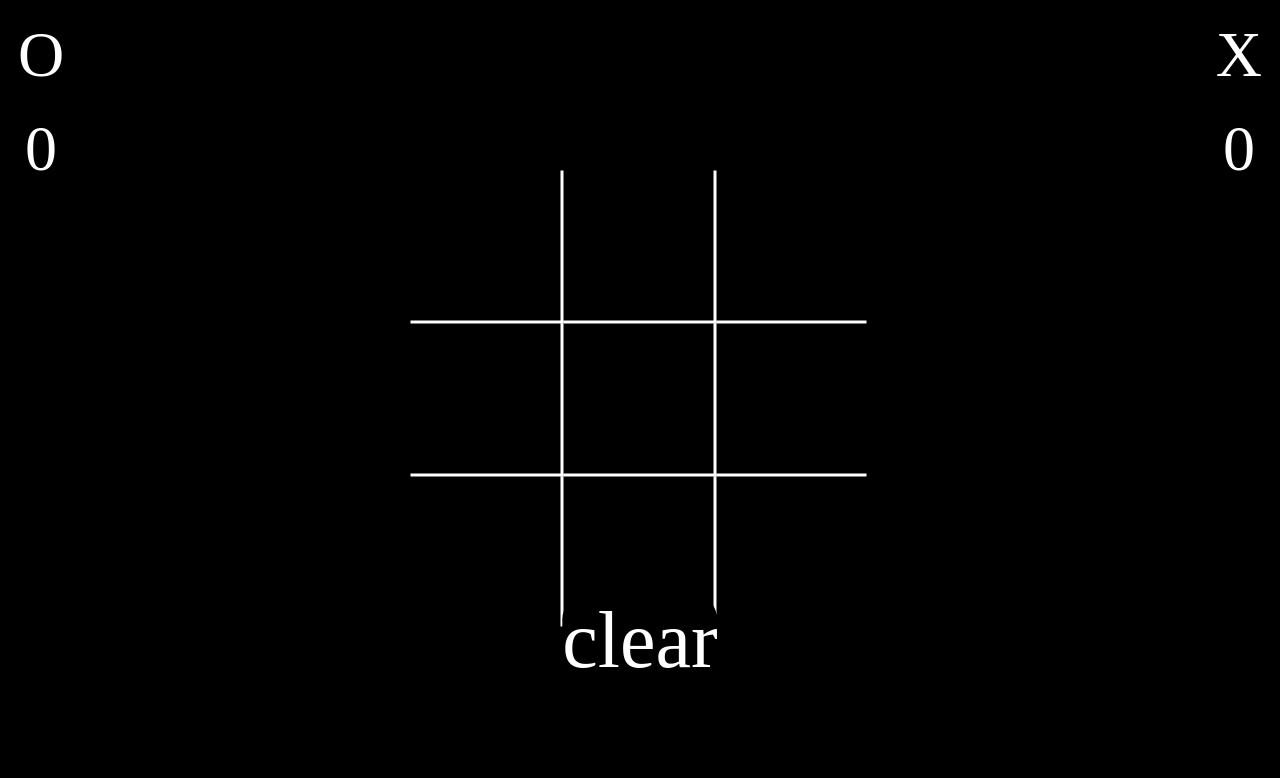
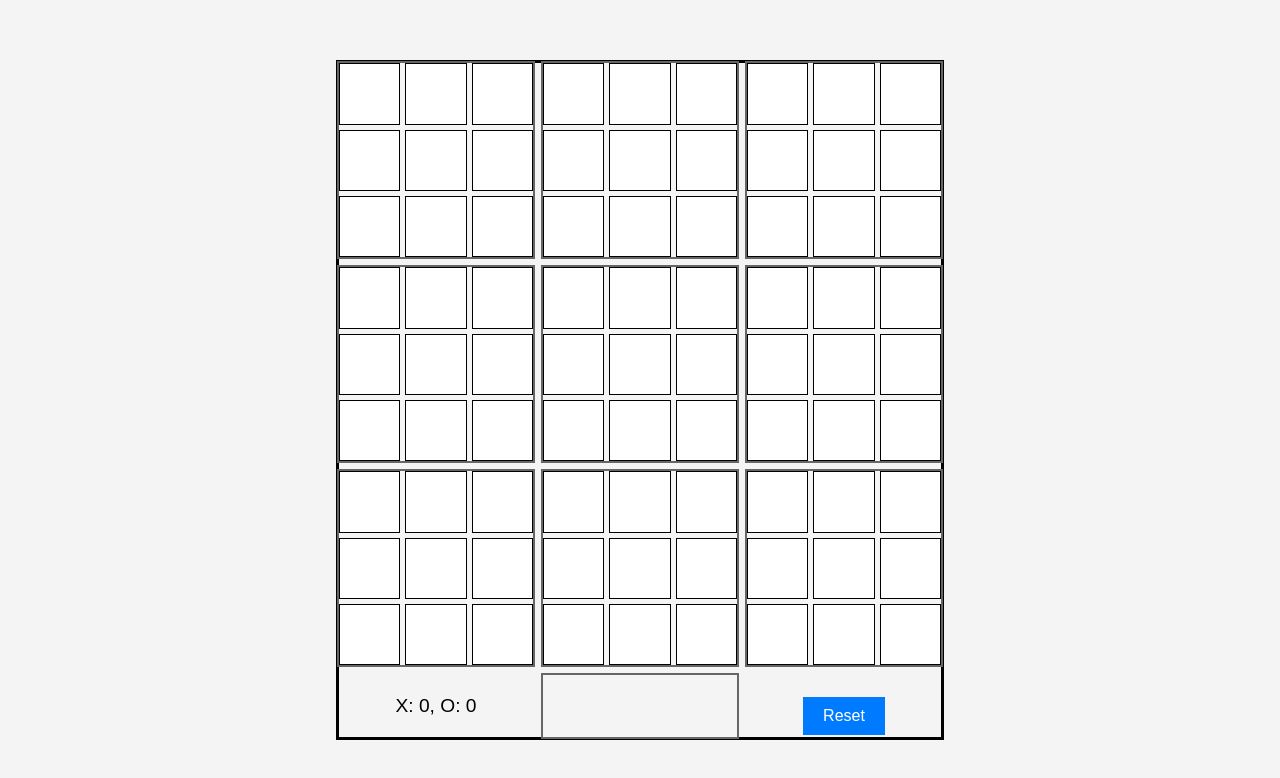
Before and after one commit to mariomine88/Super-tic-tac-toe, a plain HTML site: page index.html in a window 1280 px wide. Drawn offline with Linux system fonts and the light colour scheme.

Commit message:
supper tic tac toe

```diff
--- a/index.html
+++ b/index.html
@@ -5,30 +5,17 @@
     <meta name="viewport" content="width=device-width, initial-scale=1.0">
     <link rel="stylesheet" href="styles.css">
     <script src="script.js" defer></script>
-    <title>Tic Tac Toe</title>
+    <title>Super Tic Tac Toe</title>
 </head>
 <body>
-    <div id="score" >
-                <div class="player" id="playerO">
-                    <span>O</span>
-                    <span id="scoreO">0</span>
-                </div>
-                <div class="player" id="playerX">
-                    <span>X</span>
-                    <span id="scoreX">0</span>
-                </div>
-            </div>
-            <div id="board" >
-                <div class="box" id="0"></div>
-                <div class="box" id="1"></div>
-                <div class="box" id="2"></div>
-                <div class="box" id="3"></div>
-                <div class="box" id="4"></div>
-                <div class="box" id="5"></div>
-                <div class="box" id="6"></div>
-                <div class="box" id="7"></div>
-                <div class="box" id="8"></div>
+    <body>
+        <div id="tic-tac-toe-board">
+          <p id="score">X: 0, O: 0</p>
+          <div class="board" id="board-0">
+          </div>
+          <button id="reset">Reset</button>
         </div>
-        <div id="clear" onclick="resetBoard()">clear</div>
+        <script src="script.js"></script>
+      </body>
 </body>
 </html>
--- a/script.js
+++ b/script.js
@@ -1,77 +1,89 @@
-const cells = document.querySelectorAll('.box');
-const playerX = "X";
-const playerO = "O";
-let currentPlayer = playerX;
-let gamefinished = false;
-let scores = {
-    [playerX]: 0,
-    [playerO]: 0
-};
+let mainBoard = document.getElementById('tic-tac-toe-board');
+let scoreElement = document.getElementById('score');
 
-function checkWin(player) {
-    // Define winning combinations
-    const winCombinations = [
-        [0, 1, 2], [3, 4, 5], [6, 7, 8], // Rows
-        [0, 3, 6], [1, 4, 7], [2, 5, 8], // Columns
-        [0, 4, 8], [2, 4, 6]            // Diagonals
+for (let i = 0; i < 9; i++) {
+    let board = document.createElement('div');
+    board.className = 'board';
+    board.id = 'board-' + i;
+    for (let j = 0; j < 9; j++) {
+        let cell = document.createElement('div');
+        cell.className = 'cell';
+        board.appendChild(cell);
+    }
+    mainBoard.insertBefore(board, scoreElement);
+}
+
+let boards = Array(9).fill().map(() => Array(9).fill(null));
+let turn = 'X';
+let score = { X: 0, O: 0 };
+let nextBoard = null;
+
+function checkWin(board) {
+    const lines = [
+        [0, 1, 2],
+        [3, 4, 5],
+        [6, 7, 8],
+        [0, 3, 6],
+        [1, 4, 7],
+        [2, 5, 8],
+        [0, 4, 8],
+        [2, 4, 6]
     ];
-
-    // Check each winning combination
-    for (const combination of winCombinations) {
-        const [a, b, c] = combination;
-        if (
-            cells[a].textContent === player &&
-            cells[b].textContent === player &&
-            cells[c].textContent === player
-        ) {
-            document.getElementById(a).style.background = "rgba(255, 255, 255, 0.5)";
-            document.getElementById(b).style.background = "rgba(255, 255, 255, 0.5)";
-            document.getElementById(c).style.background = "rgba(255, 255, 255, 0.5)";
-            return true; // Player wins
+    for (let line of lines) {
+        if (board[line[0]] && board[line[0]] === board[line[1]] && board[line[0]] === board[line[2]]) {
+            return board[line[0]];
         }
     }
-
-    return false; // Player doesn't win
+    return null;
 }
 
-
-function updateScores() {
-    document.getElementById("scoreX").textContent = scores[playerX];
-    document.getElementById("scoreO").textContent = scores[playerO];
+function updateScore() {
+    document.getElementById('score').textContent = `X: ${score.X}, O: ${score.O}`;
 }
 
-function resetBoard() {
-    cells.forEach(cell => {
-        cell.textContent = ""; // Clear cell content
-        cell.style.removeProperty("background");
+document.querySelectorAll('.board').forEach((boardElement, boardIndex) => {
+    boardElement.querySelectorAll('.cell').forEach((cell, cellIndex) => {
+        cell.addEventListener('click', () => {
+            if (!boards[boardIndex][cellIndex] && (nextBoard === null || nextBoard === boardIndex)) {
+                boards[boardIndex][cellIndex] = turn;
+                cell.textContent = turn;
+                if (checkWin(boards[boardIndex])) {
+                    score[turn]++;
+                    updateScore();
+                    boards[boardIndex] = Array(9).fill(null);
+                    document.querySelectorAll(`#board-${boardIndex} .cell`).forEach(cell => {
+
+                    });
+                }
+                nextBoard = cellIndex;
+                turn = turn === 'X' ? 'O' : 'X';
+
+                // Remove active-board class from all boards
+                document.querySelectorAll('.board').forEach(board => {
+                    board.classList.remove('active-board');
+                });
+
+                // Add active-board class to the next board
+                if (nextBoard !== null) {
+                    document.querySelectorAll('.board')[nextBoard].classList.add('active-board');
+                }
+            }
+        });
     });
-    gamefinished = false;
-    currentPlayer = playerX; // Reset to Player X's turn
-    document.getElementById("playerX").classList.add("active");
-    document.getElementById("playerO").classList.remove("active");
-}
+});
 
+document.getElementById('reset').addEventListener('click', () => {
+    boards = Array(9).fill().map(() => Array(9).fill(null));
+    turn = 'X';
+    nextBoard = null;
+    document.querySelectorAll('.cell').forEach(cell => {
+        cell.textContent = '';
+    });
+    score = { X: 0, O: 0 };
+    updateScore();
 
-function handleClick(event) {
-    const cell = event.target;
-    if (cell.textContent === "") {
-        cell.textContent = currentPlayer;
-
-        if (checkWin(currentPlayer) && !gamefinished) {
-            scores[currentPlayer]++;
-            updateScores();
-            gamefinished = true;
-        } else if (Array.from(cells).every(cell => cell.textContent !== "") && !gamefinished) {
-            resetBoard();
-        } else {
-            currentPlayer = currentPlayer === playerX ? playerO : playerX;
-            document.getElementById("playerX").classList.toggle("active");
-            document.getElementById("playerO").classList.toggle("active");
-        }
-    }
-}
-
-cells.forEach(cell => {
-    cell.addEventListener('click', handleClick);
+    // Remove active-board class from all boards
+    document.querySelectorAll('.board').forEach(board => {
+        board.classList.remove('active-board');
+    });
 });
-//hello
--- a/styles.css
+++ b/styles.css
@@ -1,77 +1,65 @@
 body {
-    background-color: black;
-    color: white;
+    display: flex;
+    justify-content: center;
+    align-items: center;
+    height: 100vh;
+    background-color: #f4f4f4;
+    margin: 0;
+    padding: 0;
+    font-family: Arial, sans-serif;
+}
+
+#tic-tac-toe-board {
+    display: grid;
+    grid-template-columns: repeat(3, 1fr);
+    gap: 10px;
+    justify-items: center;
+    align-items: center;
+    border: 3px solid #000; /* Add a thicker border to the larger grid */
+}
+
+.board {
+    display: grid;
+    grid-template-columns: repeat(3, 1fr);
+    gap: 5px;
+    width: 100%;
+    height: 100%;
+    border: 2px solid #666; /* Add a medium-thick border to the smaller grids */
+}
+
+.cell {
+    border: 1px solid black;
+    display: flex;
+    align-items: center;
+    justify-content: center;
+    cursor: pointer;
+    font-size: 2em;
+    padding: 5px;
+    background-color: #fff;
+    min-width: 60px;
+    min-height: 60px;
+    box-sizing: border-box;
+}
+
+#reset {
+    margin-top: 20px;
+    padding: 10px 20px;
+    border: none;
+    background-color: #007BFF;
+    color: #fff;
+    cursor: pointer;
+    font-size: 1em;
+}
+
+#reset:hover {
+    background-color: #0056b3;
 }
 
 #score {
-    width: 100%;
-    display: flex;
-    justify-content: space-between;
-    font-size: 2rem;
+    margin-top: 20px;
+    font-size: 1.2em;
 }
 
-.player {
-    display:flex;
-    flex-direction: column;
+.active-board {
+    border: 3px solid red;
 }
-
-span {
-    display:flex;
-    justify-content: center;
-    font-size: 2em;
-    margin: 10px;
-}
-
-
-#board {
-    display: grid;
-    grid-template-columns: repeat(3, 1fr);
-    grid-template-rows: repeat(3, 1fr);
-    gap: 0px;
-    padding: 20px;
-    position: absolute; /* Use "absolute" instead of "relative" for centering */
-    top: 50%; /* Position from the top */
-    left: 50%; /* Position from the left */
-    transform: translate(-50%, -50%); /* Center the grid */
-}
-
-#clear {
-    position: absolute; /* Use "absolute" instead of "relative" for centering */
-    top: 80%; /* Position from the top */
-    left: 50%;
-    transform: translate(-50%, -50%);
-    background-color: black;
-    color: white;
-    font-size: 5rem;
-    cursor: pointer;
-    border-radius: 25px;
-}
-
-#clear:hover {
-    background: rgba(255, 255, 255, 0.5)
-}
-
-.box {
-    display: flex;
-    justify-content: center;
-    align-items: center;
-    font-size: 5rem;
-    width: 150px;
-    height: 150px;
-    color: #ffffff;
-    border-right: 3px solid ;
-    border-bottom: 3px solid ;
-    cursor: pointer;
-}
-
-.box:nth-child(3n) {
-    border-right: none ;
-}
-
-.box:nth-child(6) ~ .box {
-    border-bottom: none ;
-}
-
-.box:hover {
-    background: rgba(255, 255, 255, 0.5)
-}
```
Also changed, not shown: 1 other file.
